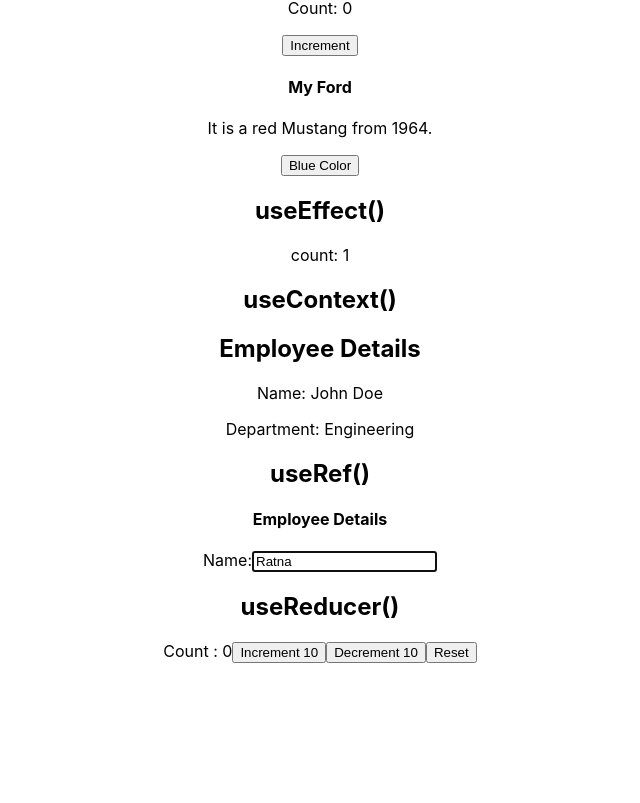
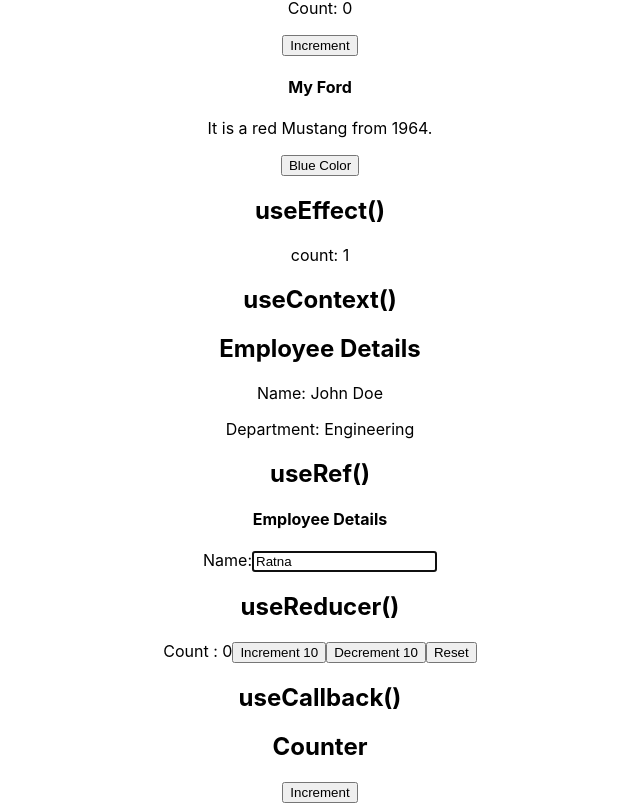
Before and after one commit to Ratna1992/react-template, a React (Create React App) app: page / in a window 1280 px wide. Shown: the part 935-1738 px from the top of the page, without its empty margins (320-960 px from the left). Before the commit the page ends 1598 px from the top, so only its background shows below. Built offline with nearby package versions, Linux system fonts and the light colour scheme.

Commit message:
useCallBack() hook

```diff
--- a/src/App.tsx
+++ b/src/App.tsx
@@ -10,7 +10,7 @@ import { DepartmentProvider } from './hooks/DepartmentContext';
 import { Employee } from './hooks/Employee';
 import { UseRefHook } from './hooks/UseRefHook';
 import { UsereducerHook } from './hooks/UsereducerHook';
-
+import UseCallBackHook from './hooks/UseCallBackHook';
 
 function App() {
   const isLoggedIn:boolean=false
@@ -42,6 +42,8 @@ function App() {
       <UseRefHook initialName={name}/>
       <h2>useReducer()</h2>
       <UsereducerHook/>
+      <h2>useCallback()</h2>
+      <UseCallBackHook/>
     </div>
   );
 }
--- /dev/null
+++ b/src/hooks/UseCallBackHook.tsx
@@ -0,0 +1,15 @@
+import React from 'react';
+import { useIncrement } from './UseIncrement';
+
+const UseCallBackHook: React.FC = () => {
+  const increment = useIncrement();
+
+  return (
+    <div>
+      <h2>Counter</h2>
+      <button onClick={increment}>Increment</button>
+    </div>
+  );
+};
+
+export default UseCallBackHook;
--- /dev/null
+++ b/src/hooks/UseIncrement.ts
@@ -0,0 +1,10 @@
+import { useCallback } from 'react';
+
+export const useIncrement = () => {
+  // Define the increment function
+  const increment = useCallback(() => {
+    console.log('Incrementing...');
+  }, []);
+
+  return increment;
+};
```
